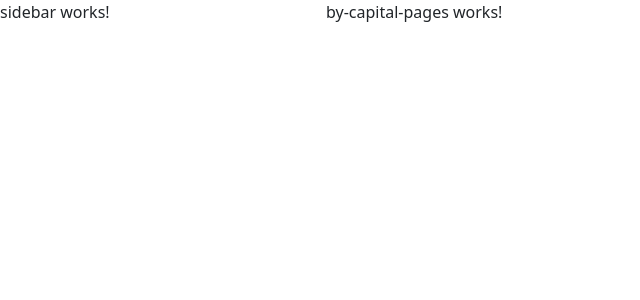
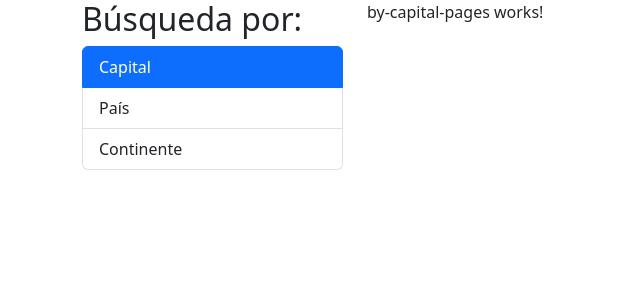
Before and after one commit to viklop-amiquero/app-info-country, an Angular app: page /countries/by-capital in a window 1280 px wide. Shown: the top 300 px of the page, without its empty margins (0-640 px from the left). Built offline with nearby package versions, Linux system fonts and the light colour scheme.

Commit message:
creacion del componente sidebar

```diff
--- a/src/app/shared/components/sidebar/sidebar.component.html
+++ b/src/app/shared/components/sidebar/sidebar.component.html
@@ -1 +1,26 @@
-<p>sidebar works!</p>
+<h2>Búsqueda por:</h2>
+<div>
+    <ul class="list-group">
+        <li
+            class="list-group-item list-group-item-action"
+            routerLink="/countries/by-capital"
+            routerLinkActive="active"
+        >
+            Capital
+        </li>
+        <li
+            class="list-group-item list-group-item-action"
+            routerLink="/countries/by-country"
+            routerLinkActive="active"
+        >
+            País
+        </li>
+        <LI
+            class="list-group-item list-group-item-action"
+            routerLink="/countries/by-region"
+            routerLinkActive="active"
+        >
+            Continente
+        </LI>
+    </ul>
+</div>
--- a/src/app/shared/shared.module.ts
+++ b/src/app/shared/shared.module.ts
@@ -4,6 +4,7 @@ import { SidebarComponent } from './components/sidebar/sidebar.component'
 import { HomePageComponent } from './pages/home-page/home-page.component'
 import { AboutPageComponent } from './pages/about-page/about-page.component'
 import { ContactPageComponent } from './pages/contact-page/contact-page.component'
+import { RouterModule } from '@angular/router'
 
 @NgModule({
     declarations: [
@@ -12,7 +13,7 @@ import { ContactPageComponent } from './pages/contact-page/contact-page.componen
         AboutPageComponent,
         ContactPageComponent,
     ],
-    imports: [CommonModule],
+    imports: [CommonModule, RouterModule],
     exports: [SidebarComponent],
 })
 export class SharedModule {}
--- a/src/index.html
+++ b/src/index.html
@@ -13,7 +13,7 @@
             crossorigin="anonymous"
         />
     </head>
-    <body>
+    <body class="container">
         <app-root></app-root>
     </body>
 </html>
```
Also changed, not shown: src/app/app-routing.module.ts (+8 -8 lines).
